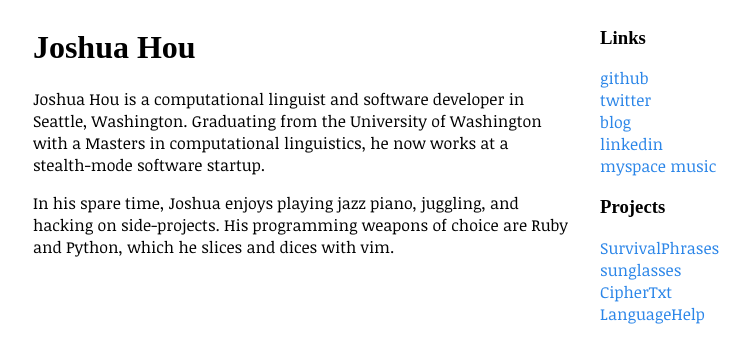
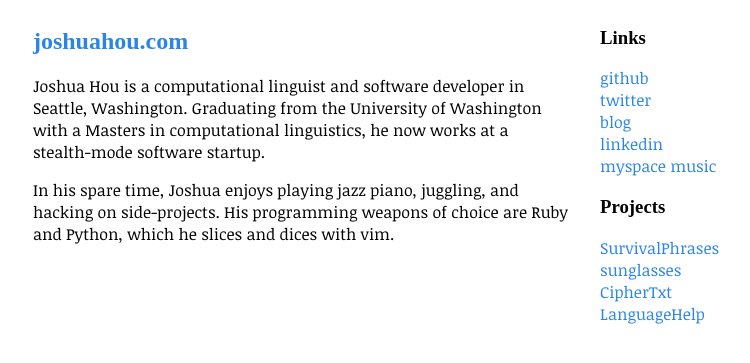
Before and after one commit to jshou/jshou.github.com, a Jekyll site: the page built from index.md, in a window 1280 px wide. Shown: the top 363 px of the page, without its empty margins (245-995 px from the left). Built offline with Jekyll 4.4.1, drawn with Linux system fonts in a browser that asks for light colours; some web fonts are replaced; Markdown is read by kramdown in place of the engine named in the settings.

Commit message:
site title

```diff
--- a/_config.yml
+++ b/_config.yml
@@ -1 +1,2 @@
+title: joshuahou.com
 markdown: maruku
--- a/_layouts/default.html
+++ b/_layouts/default.html
@@ -12,6 +12,7 @@
 
                 <div class="nine columns centered">
                     <div class="nine columns">
+                        <h2><a href="/">{{site.title}}</a></h2>
                         {{content}}
                     </div>
 
--- a/index.md
+++ b/index.md
@@ -2,8 +2,6 @@
 title: Joshua Hou
 layout: default
 ---
-
-# Joshua Hou
 
 Joshua Hou is a computational linguist and software developer in Seattle,
 Washington. Graduating from the University of Washington with a Masters in
```
